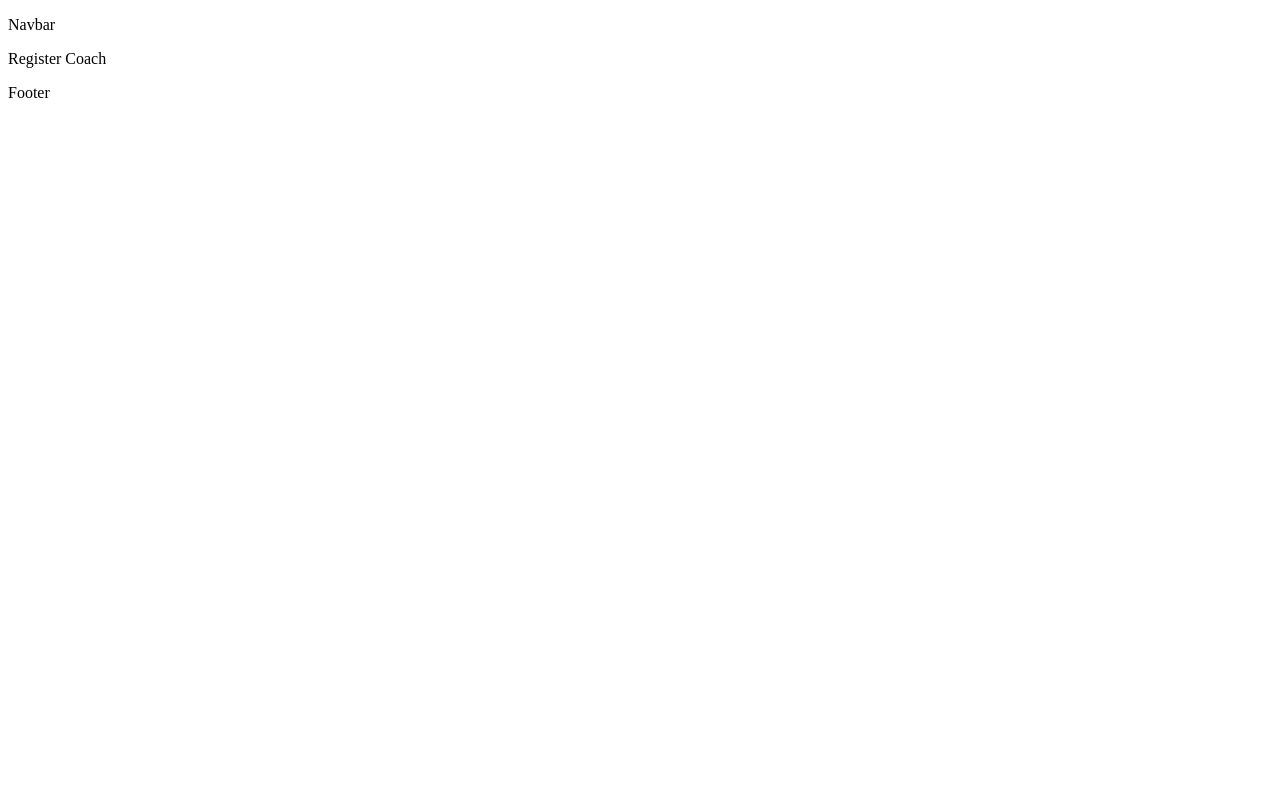
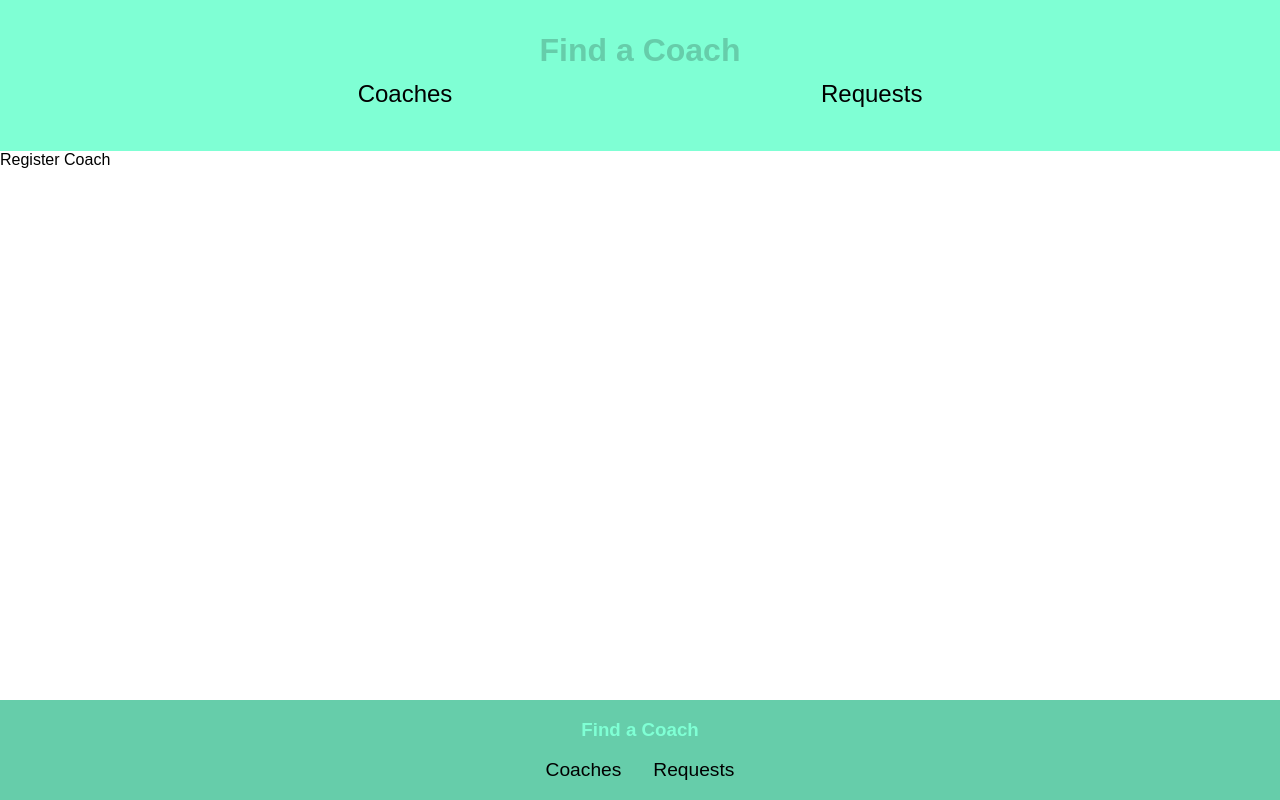
Before and after one commit to edgHD/find-a-coach, a Vue app: page /register in a window 1280 px wide. Built offline with nearby package versions, Linux system fonts and the light colour scheme.

Commit message:
Better UI

```diff
--- a/index.html
+++ b/index.html
@@ -3,6 +3,7 @@
   <head>
     <meta charset="UTF-8">
     <link rel="icon" href="/favicon.ico">
+    <link rel="stylesheet" href="/src/components/assets/global.css">
     <meta name="viewport" content="width=device-width, initial-scale=1.0">
     <title>Vite App</title>
   </head>
--- a/src/App.vue
+++ b/src/App.vue
@@ -1,7 +1,9 @@
 <template>
-    <TheNavbar />
-    <RouterView />
-    <TheFooter />
+    <div>
+        <TheNavbar />
+        <RouterView />
+        <TheFooter />
+    </div>
 </template>
 
 <script>
@@ -17,5 +19,10 @@ export default {
 }
 </script>
 
-<style>
+<style scoped>
+div {
+    display: grid;
+    height: 100dvh;
+    grid-template-rows: auto 1fr auto;
+}
 </style>
--- /dev/null
+++ b/src/components/assets/global.css
@@ -0,0 +1,5 @@
+* {
+    margin: 0;
+    padding: 0;
+    font-family:Arial, Helvetica, sans-serif;
+}
--- a/src/components/layouts/TheFooter.vue
+++ b/src/components/layouts/TheFooter.vue
@@ -1,8 +1,43 @@
 <template>
-<p>Footer</p>
+    <footer>
+        <h3>Find a Coach</h3>
+        <br>
+        <div class="links">
+            <router-link class="link" to="/coaches">Coaches</router-link>
+            <router-link class="link" to="/requests">Requests</router-link>
+        </div>
+    </footer>
 </template>
 
 <script></script>
 
 <style scoped>
+footer {
+    background-color: mediumaquamarine;
+    padding: 1.2rem 0;
+    & h3 {
+        text-align: center;
+        margin: 0;
+        color: aquamarine
+    }
+    & .links {
+        display: flex;
+        justify-content: center;
+        width: 100%;
+    }
+
+    & .link {
+        display: inline-block;
+        color: black;
+        list-style: none;
+        text-decoration: none;
+        font-size: 1.2rem;
+        margin: 0 1rem;
+        transition: all 0.3s ease-out;
+    }
+    & .link:hover {
+        color: white;
+        transition: all 0.3 ease-in;
+    }
+}
 </style>
--- a/src/components/layouts/TheNavbar.vue
+++ b/src/components/layouts/TheNavbar.vue
@@ -1,8 +1,55 @@
 <template>
-<p>Navbar</p>
+    <nav>
+        <h1>Find a Coach</h1>
+        <ul>
+            <li><button @click="routeTo('coaches')">Coaches</button></li>
+            <li><button @click="routeTo('requests')">Requests</button></li>
+        </ul>
+    </nav>
 </template>
 
-<script></script>
+<script>
+export default {
+    methods: {
+        routeTo(page) {
+            this.$router.push(`/${page}`);
+        }
+    }
+}
+</script>
 
 <style scoped>
+nav {
+    background-color: aquamarine;
+    padding: 2rem 0;
+    & ul {
+        display: flex;
+        justify-content: space-evenly;
+        margin: 0;
+    };
+    & li {
+        display: inline-block;
+        list-style: none;
+    };
+    & button {
+        background-color: aquamarine;
+        padding: 10px;
+        border: 1px solid transparent;
+        transition: all 0.3s ease-out;
+        font-size: 1.5rem;
+    }
+        & button:hover {
+        background-color: aqua;
+        padding: 10px;
+        border: 1px solid;
+        transition: all 0.3s ease-in;
+    }
+
+}
+h1 {
+    text-align: center;
+    font-size: 2rem;
+    color: mediumaquamarine;
+    user-select: none;
+}
 </style>
--- a/src/pages/NotFound.vue
+++ b/src/pages/NotFound.vue
@@ -1,4 +1,49 @@
 <template>
-    <h1>404 - Page not found!</h1>
-    <router-link to="/">Back to Coaches</router-link>
+    <div class="error-container">
+        <h1>Error <span class="error-code">404</span>: <span class="error-description">Page not found</span></h1>
+
+        <router-link class="link" to="/">Go back to Coaches</router-link>
+    </div>
 </template>
+
+<script></script>
+
+<style scoped>
+.error-container {
+    display: flex;
+    flex-direction: column;
+    align-items: center;
+    gap: 1rem;
+    padding: 2rem;
+    height: auto !important;
+}
+
+h1 {
+    font-size: 2rem;
+    color: black;
+    margin: 0;
+}
+
+.error-description {
+    font-size: 1.5rem;
+    color: #000;
+    margin: 0;
+}
+
+.error-code {
+    color: red;
+}
+
+.link {
+    color: #555;
+    text-decoration: none;
+    font-weight: bold;
+    transition: all 0.3s ease-out;
+    &:hover {
+        font-weight: bolder;
+        color: white;
+        -webkit-text-stroke: black 0.5px;
+        transition: all 0.3s ease-in;
+    }
+}
+</style>
```
